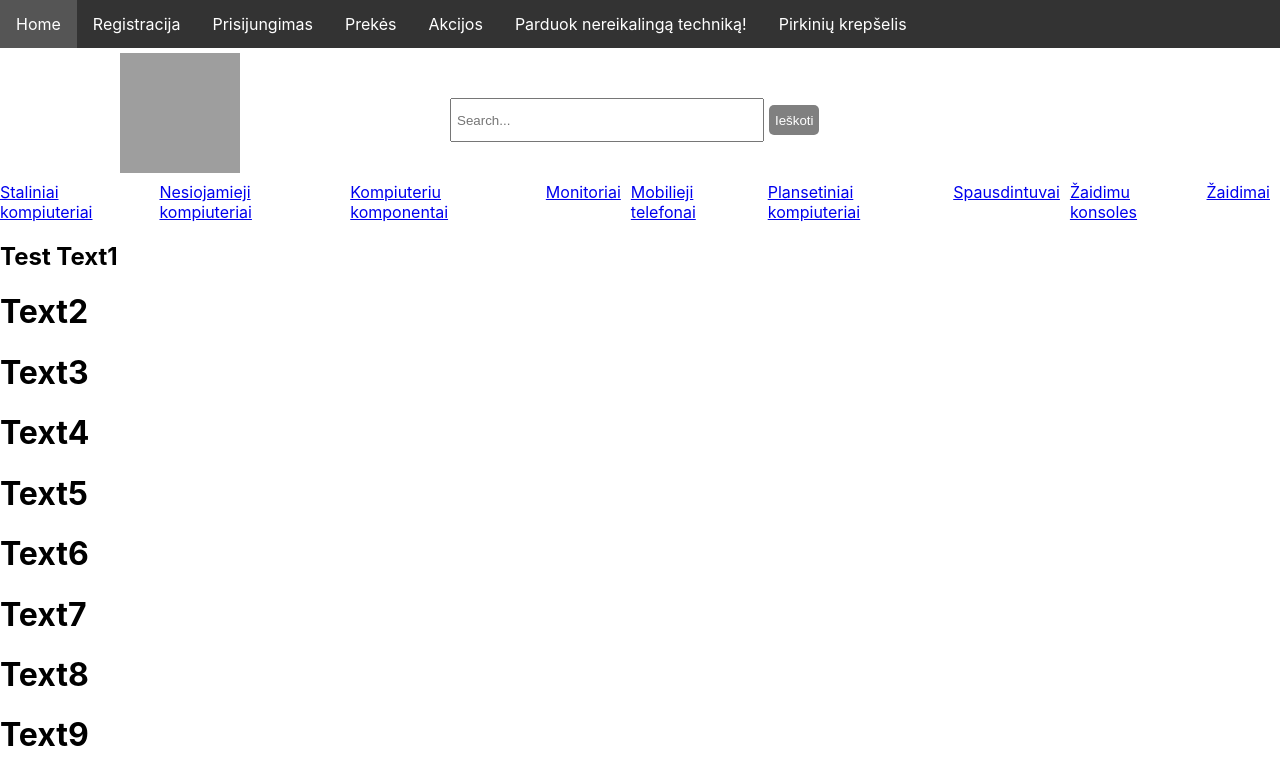
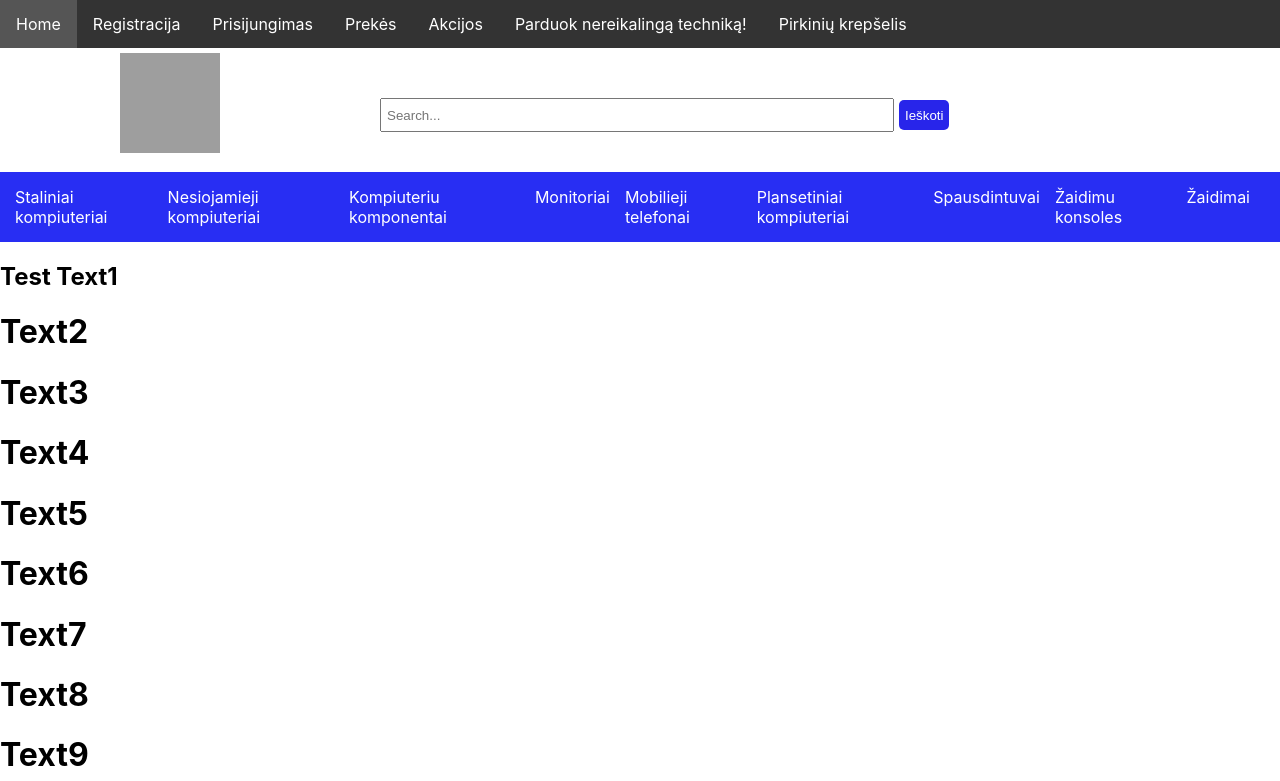
Before and after one commit to eimantass/OnlineShop, a React (Create React App) app in the folder online-shop-react/: page / in a window 1280 px wide. Shown: the top 781 px of the page. Built offline with nearby package versions, Linux system fonts and the light colour scheme; grey boxes are pictures that could not be loaded.

Commit message:
Styled categories

```diff
--- a/online-shop-react/src/Body.js
+++ b/online-shop-react/src/Body.js
@@ -17,7 +17,7 @@ function Body() {
         </form>
       </div>
 
-      <div className="nav-links">
+      <div className="categories">
         <ul>
           <li><a href="http://localhost:3000/#">Staliniai kompiuteriai</a></li>
           <li><a href="http://localhost:3000/#">Nesiojamieji kompiuteriai</a></li>
--- a/online-shop-react/src/css/Body.css
+++ b/online-shop-react/src/css/Body.css
@@ -5,45 +5,81 @@
   }
 
   .logo-container img {
-    width: 120px;
-    height: 120px;
+    width: 100px;
+    height: 100px;
     position: absolute;
     top: 5px;
     left: 120px;
   }
 
+/* Center the search bar on page*/
+
   .search-form {
     margin-top: 50px;
-    margin-left: 450px;
+    margin-left: 380px;
   }
 
+  /* Search bar dementions */
+
   .search-form input {
-    width: 300px;
-    height: 30px;
+    width: 500px;
+    height: 20px;
     padding: 5px;
   }
+
+    /* Search button style */
 
   .search-form button {
     width: 50px;
     height: 30px;
-    background-color: gray;
-    color: white;
+    background-color: rgb(40, 37, 234);
+    color: rgb(255, 255, 255);
     border: none;
     border-radius: 5px;
     margin-left: 5px;
+    transition: background-color 0.3s ease;
   }
 
-  .nav-links {
-    margin-top: 40px;
+    /* Search button style on hover */
+
+  .search-form button:hover {
+    background-color: rgb(103, 7, 118);
   }
 
-  .nav-links ul {
+    /* Position the categories links */
+
+  .categories {
+    margin-top: 40px;
+
+  }
+
+    /* Position the categories items style - with background blue*/
+
+  .categories ul {
     list-style: none;
-    padding-left: 0;
+    padding: 15px;
     display: flex;
     justify-content: center;
+    background-color: rgb(40, 46, 243);
+    transition: background-color 0.3s ease;
   }
 
-  .nav-links li {
-    margin-right: 10px;
+    /* Margins between categories items*/
+
+  .categories li {
+    margin-right: 15px;
   }
+
+    /* Hover on the categories items*/
+
+  .categories li:hover {
+    background-color: rgb(195, 52, 217);
+    padding: 15px;
+  }
+
+  /* Remove underline from categories links and color the text white */
+
+  .categories li a {
+    text-decoration: none;
+    color: white;
+  }
```
